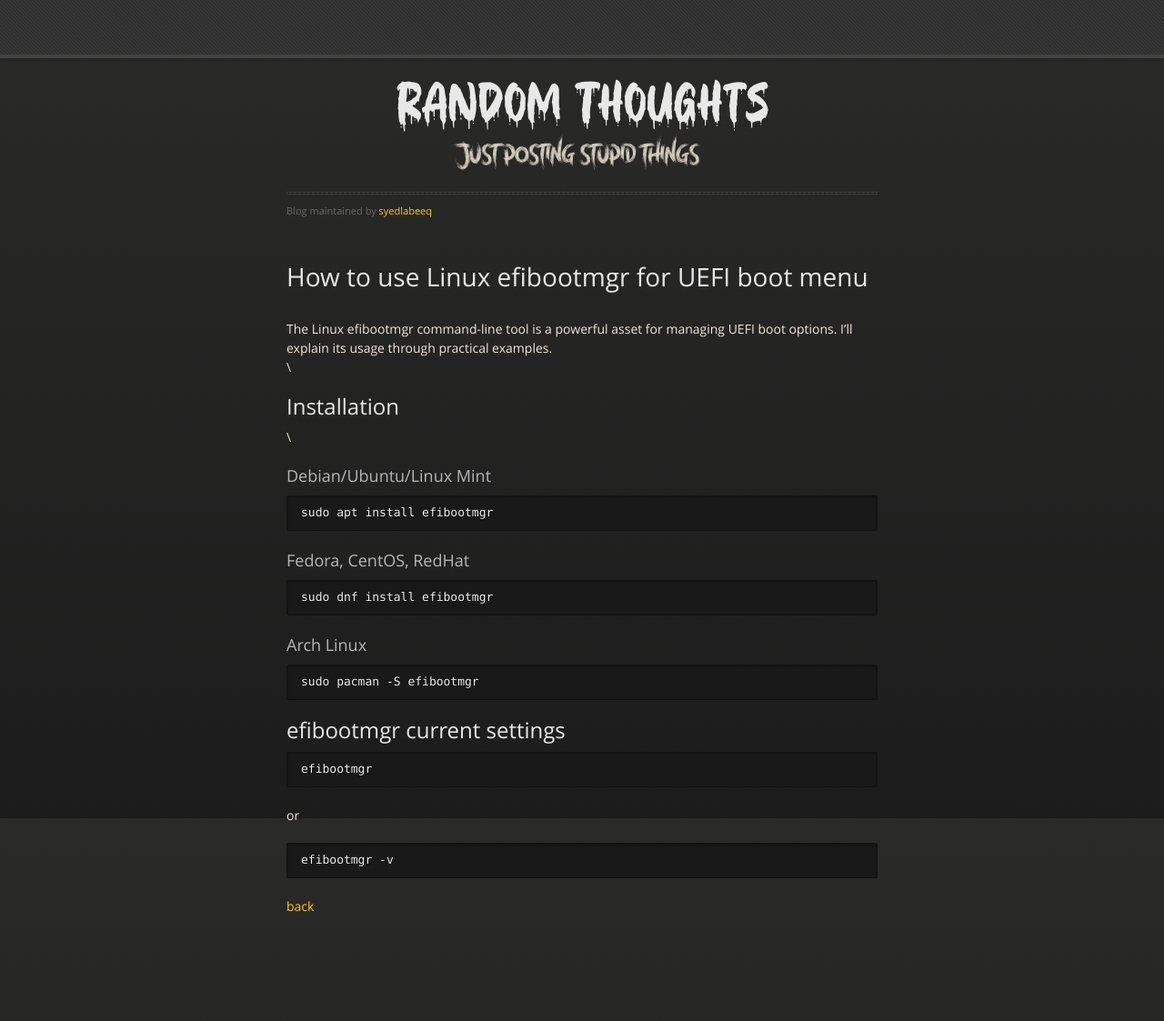
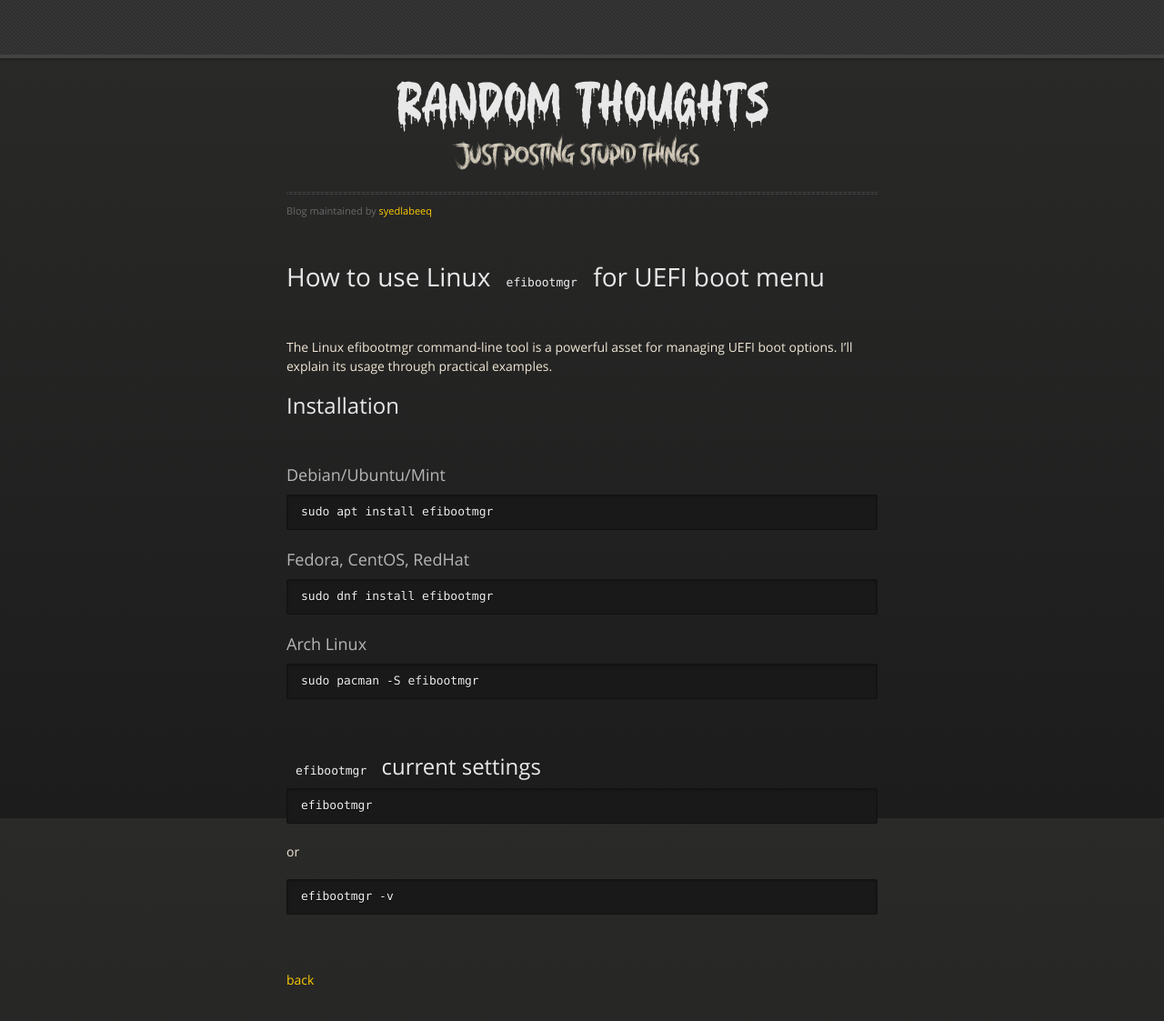
Before and after one commit to syedlabeeq/syedlabeeq.github.io, a Jekyll site: the page built from efibootmgr.md, in a window 1280 px wide and 1198 px high. Shown: the top 1123 px of the window at 91% size. Built offline with Jekyll 4.4.1, drawn with Linux system fonts in a browser that asks for light colours; our own code applies the rules of GitHub Pages for plain Markdown files.

Commit message:
efibootmgr blog: line adjustments

````diff
--- a/efibootmgr.md
+++ b/efibootmgr.md
@@ -2,17 +2,19 @@
 layout: default
 ---
 
-# How to use Linux efibootmgr for UEFI boot menu
-\
+# How to use Linux ```efibootmgr``` for UEFI boot menu
+&nbsp;
+
 The Linux efibootmgr command-line tool is a powerful asset for managing UEFI boot options.
 I'll explain its usage through practical examples.
-\
-\
+&nbsp;
+
 
 
 ## Installation
-\
-### Debian/Ubuntu/Linux Mint
+&nbsp;
+
+### Debian/Ubuntu/Mint
 ```
 sudo apt install efibootmgr
 ```
@@ -27,8 +29,9 @@ sudo dnf install efibootmgr
 ```
 sudo pacman -S efibootmgr
 ```
+&nbsp;
 
-## efibootmgr current settings
+## ```efibootmgr``` current settings
 ```
 efibootmgr
 ```
@@ -36,6 +39,9 @@ or
 ```
 efibootmgr -v
 ```
+&nbsp;
+
+
 
 
 
````
